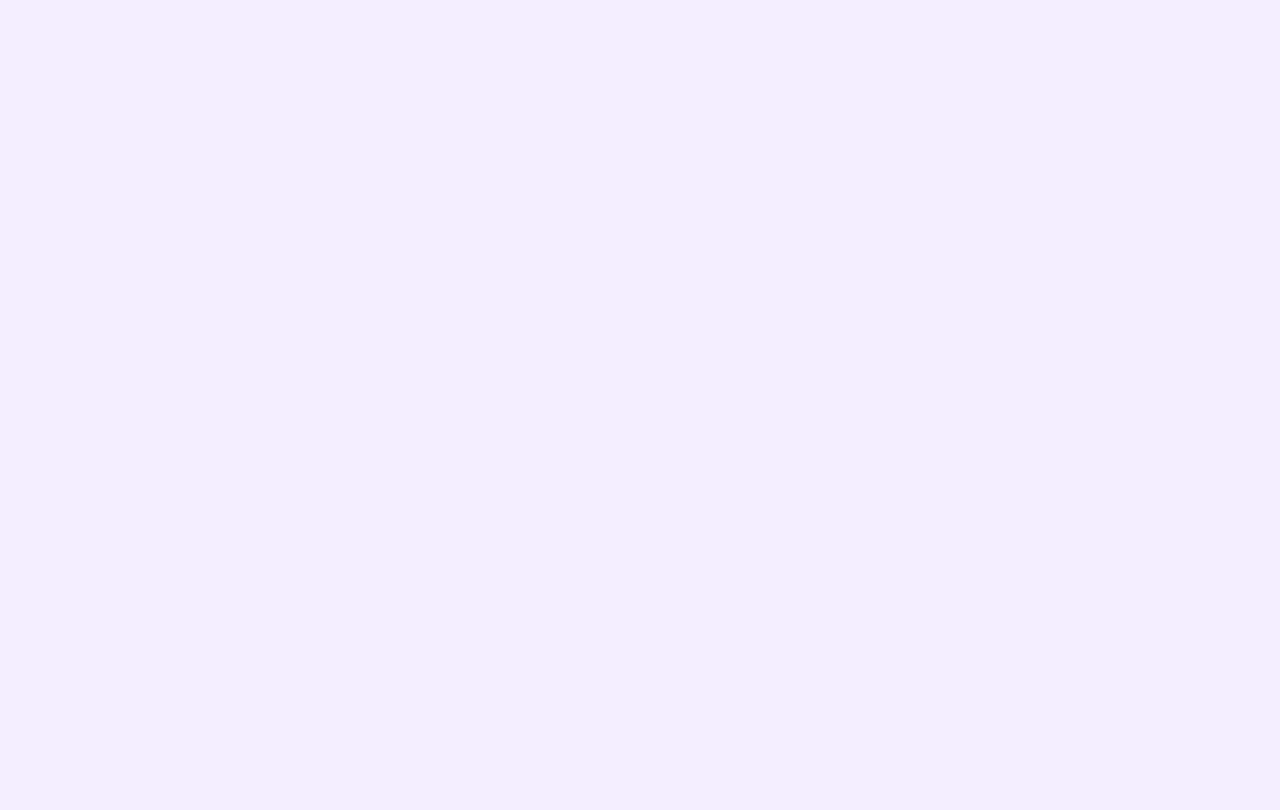
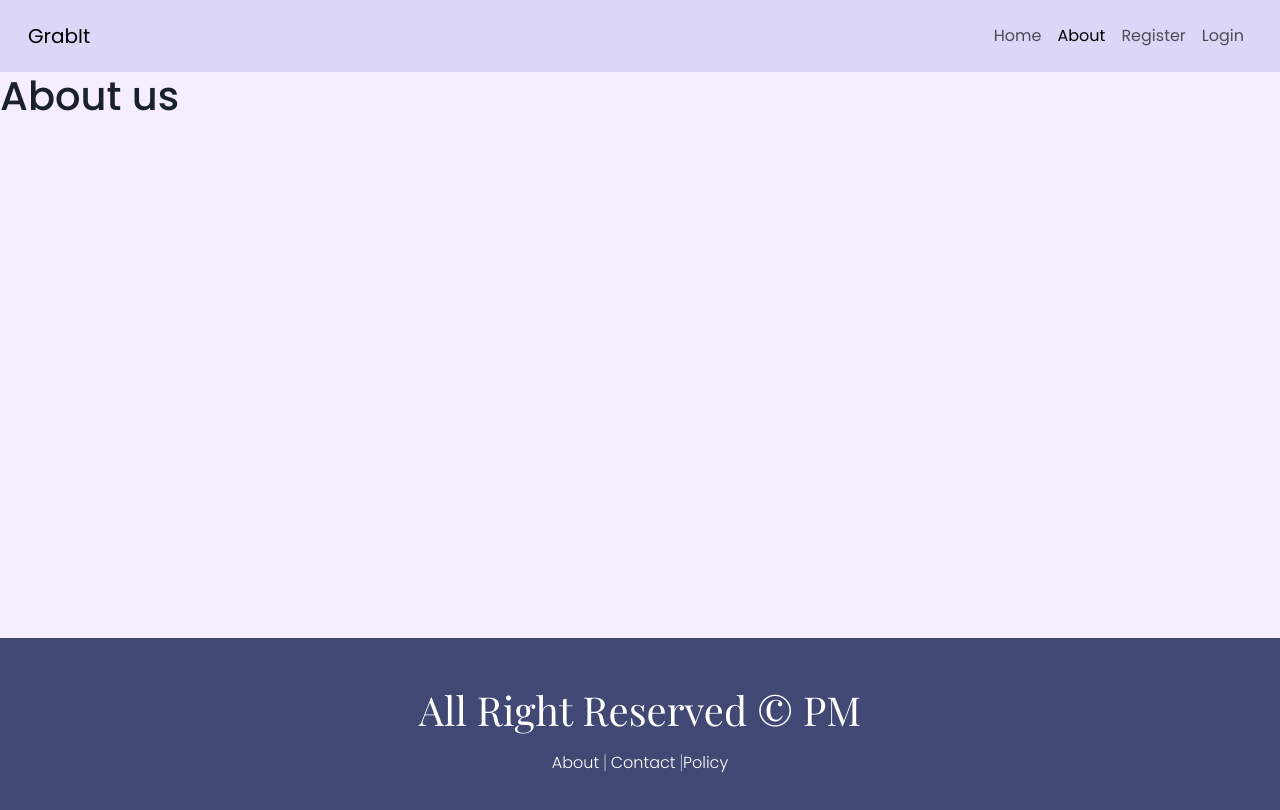
Before and after one commit to pankaj-7711-pm/GrabIt, a React (Create React App) app in the folder frontend/: page /about in a window 1280 px wide. Before the commit this address had no page. Shown: the top 810 px of the page. Built offline with nearby package versions, Linux system fonts and the light colour scheme; a web font is replaced by a local one.

Commit message:
about us page created

```diff
--- a/frontend/src/App.js
+++ b/frontend/src/App.js
@@ -9,6 +9,7 @@ import SellerRoute from './components/Routes/SellerRoute';
 import SellerDashboard from './pages/Seller/SellerDashboard';
 import CreateProduct from './pages/Seller/CreateProduct';
 import CreateCategory from './pages/Seller/CreateCategory';
+import AboutUs from './pages/AboutUs';
 
 function App() {
   return (
@@ -17,6 +18,7 @@ function App() {
         <Route path="/" element={<HomePage />} />
         <Route path="/login" element={<Login />} />
         <Route path="/register" element={<Register />} />
+        <Route path="/about" element={<AboutUs />} />
         <Route path="/dashboard" element={<UserRoute />}>
           <Route path="user" element={<UserDashboard />} />
         </Route>
--- /dev/null
+++ b/frontend/src/pages/AboutUs.js
@@ -0,0 +1,13 @@
+import React from 'react'
+import Layout from '../components/layout/Layout'
+
+const AboutUs = () => {
+    return (
+        <Layout>
+            <div>
+                <h1>About us</h1>
+            </div>
+        </Layout>
+    )
+}
+export default AboutUs
```
